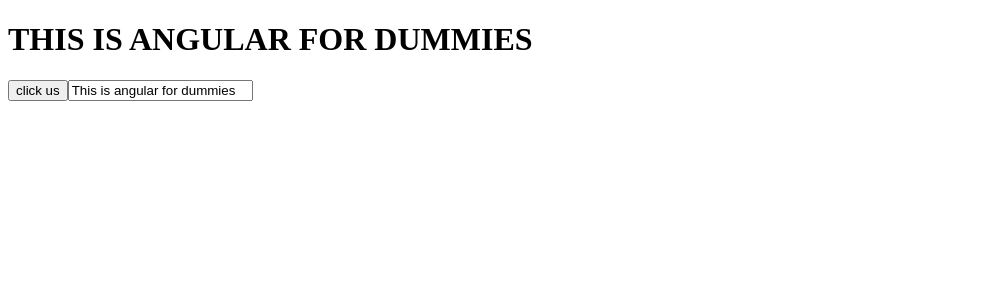
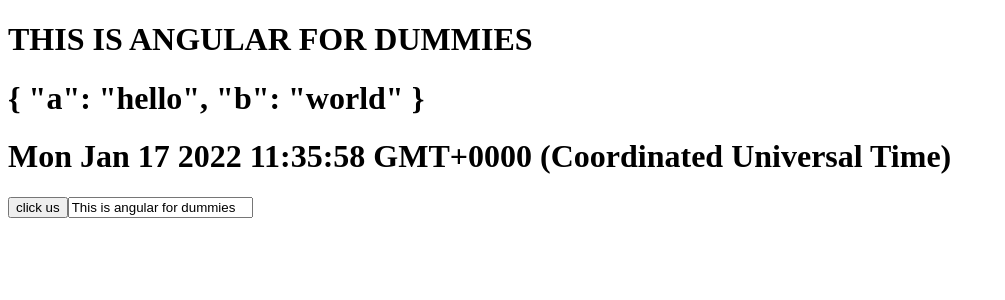
Before and after one commit to masete/angular-day-one, an Angular app: page / in a window 1280 px wide. Shown: the top 300 px of the page, without its empty margins (0-1005 px from the left). Built offline with nearby package versions, Linux system fonts and the light colour scheme.

Commit message:
pipes, date, json

```diff
--- a/src/app/app.component.html
+++ b/src/app/app.component.html
@@ -1,4 +1,5 @@
 <h1>{{title | uppercase}}</h1>
-
+<h1>{{jsonValue | json}}</h1>
+<h1>{{newDate}}</h1>
 <button (click)= 'handleEvent()'>click us</button>
 <input placeholder="hello" [(ngModel)]= "title" (keydown)= 'handleEvent()'/>
--- a/src/app/app.component.ts
+++ b/src/app/app.component.ts
@@ -7,6 +7,12 @@
 })
 export class AppComponent {
   title = 'This is angular for dummies';
+  jsonValue = {
+    a: 'hello',
+    b: 'world'
+  }
+
+  newDate = new Date();
 
   handleEvent(){
     console.log('Button Clicked', this.title)
```
